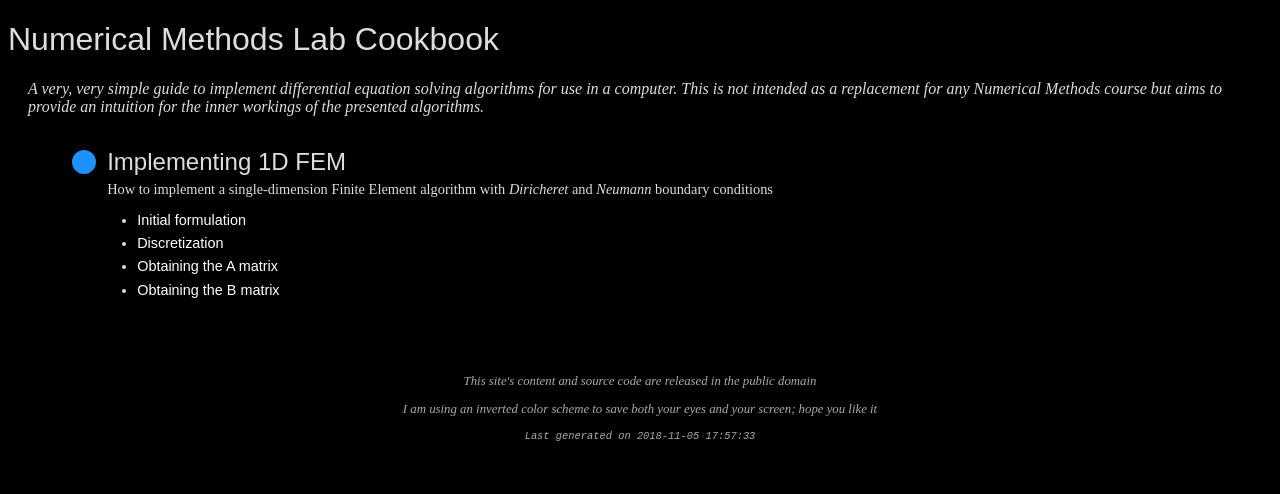
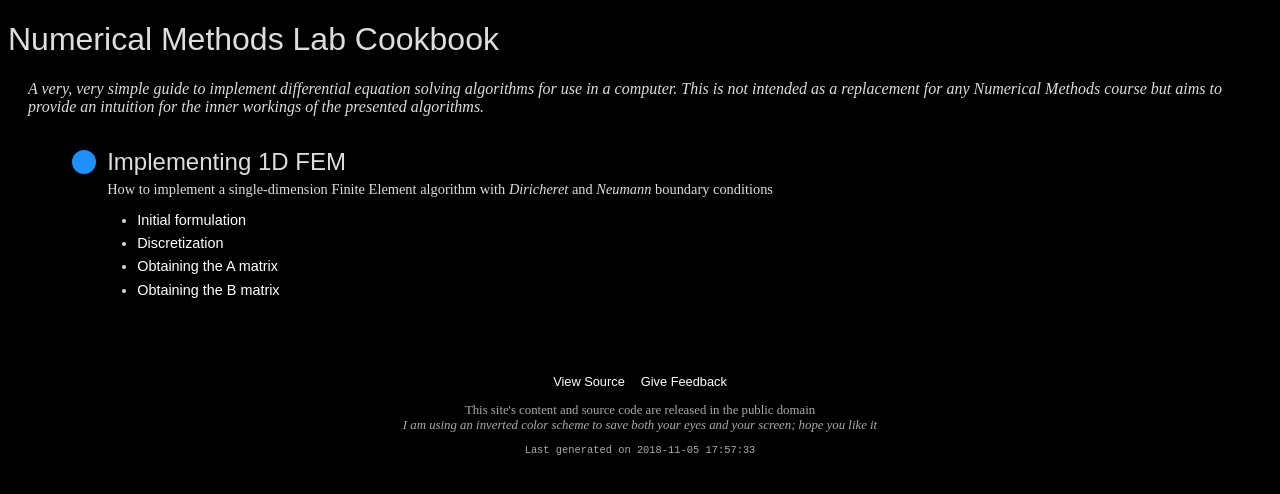
Before and after one commit to unipv-ce18/nmes-lab, a Jekyll site: the page built from index.html, in a window 1280 px wide. Shown: the top 494 px of the page. Built offline with Jekyll 4.4.1, drawn with Linux system fonts in a browser that asks for light colours; some web fonts are replaced.

Commit message:
Add source and feedback links to index

```diff
--- a/_sass/index.scss
+++ b/_sass/index.scss
@@ -69,5 +69,23 @@ footer {
   color: #aaa;
   font-size: .8em;
   text-align: center;
-  font-style: italic;
+
+  ul {
+    padding: 0;
+    display: flex;
+    justify-content: center;
+  }
+  li {
+    list-style-type: none;
+    padding: 0 8px;
+  }
+  a {
+    font-family: $font-sans;
+    color: white;
+    text-decoration: none;
+  }
+  blockquote {
+    margin: 0;
+    font-style: italic;
+  }
 }
--- a/index.html
+++ b/index.html
@@ -40,8 +40,16 @@ title: Numerical Methods Lab Cookbook
       {%- endfor -%}
     </main>
     <footer>
-      <div>This site's content and source code are released in the public domain</div>
-      <blockquote>I am using an inverted color scheme to save both your eyes and your screen; hope you like it</blockquote>
+      <ul>
+        <li><a href="https://github.com/unipv-ce18/nmes-lab/tree/gh-pages">View Source</a></li>
+        <li><a href="https://github.com/unipv-ce18/nmes-lab/issues/new">Give Feedback</a></li>
+      </ul>
+      <div>
+        This site's content and source code are released in the public domain
+        <blockquote>
+          I am using an inverted color scheme to save both your eyes and your screen; hope you like it
+        </blockquote>
+      </div>
       <pre>Last generated on {{ site.time | date: '%F %T' }}</pre>
     </footer>
   </body>
```
